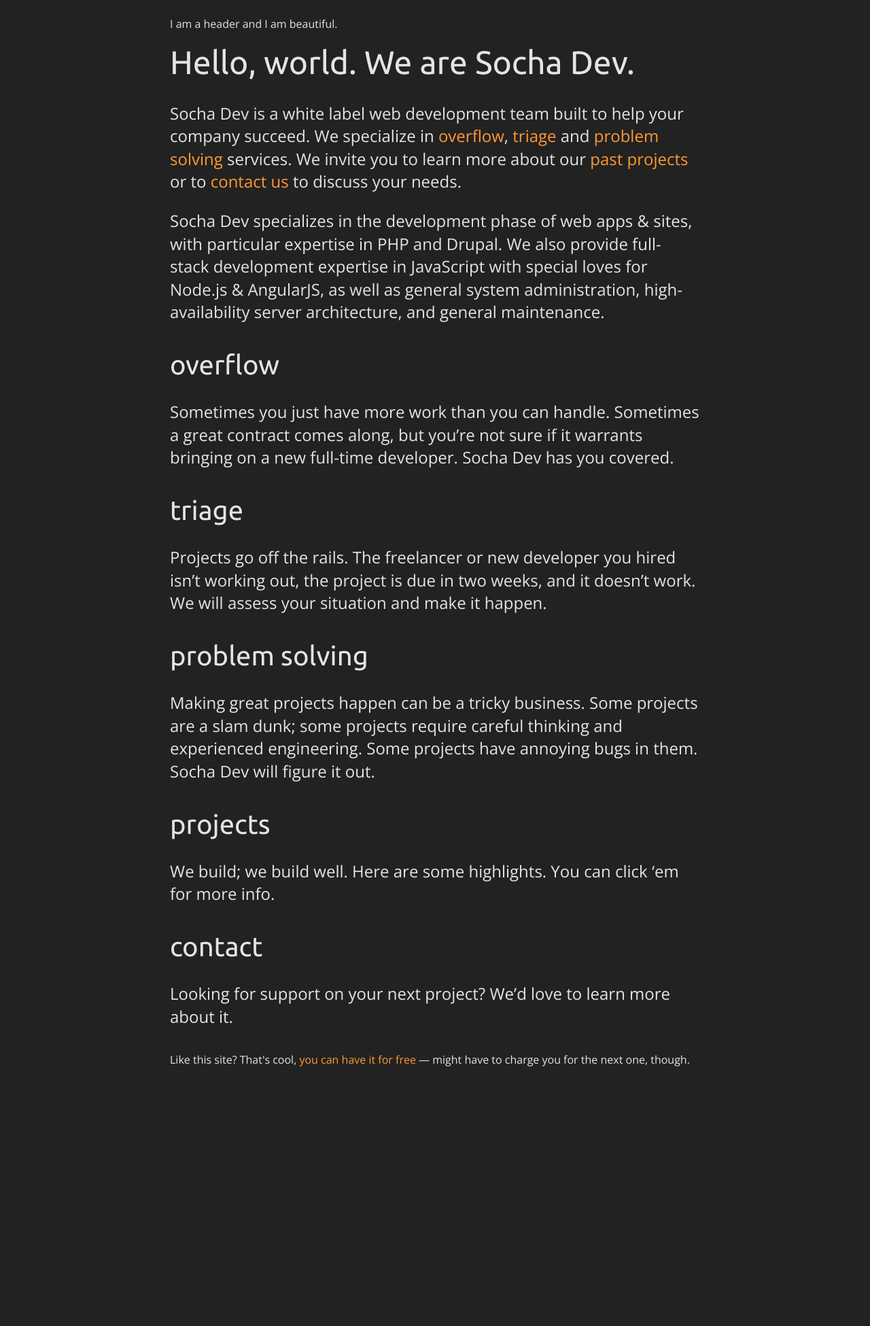
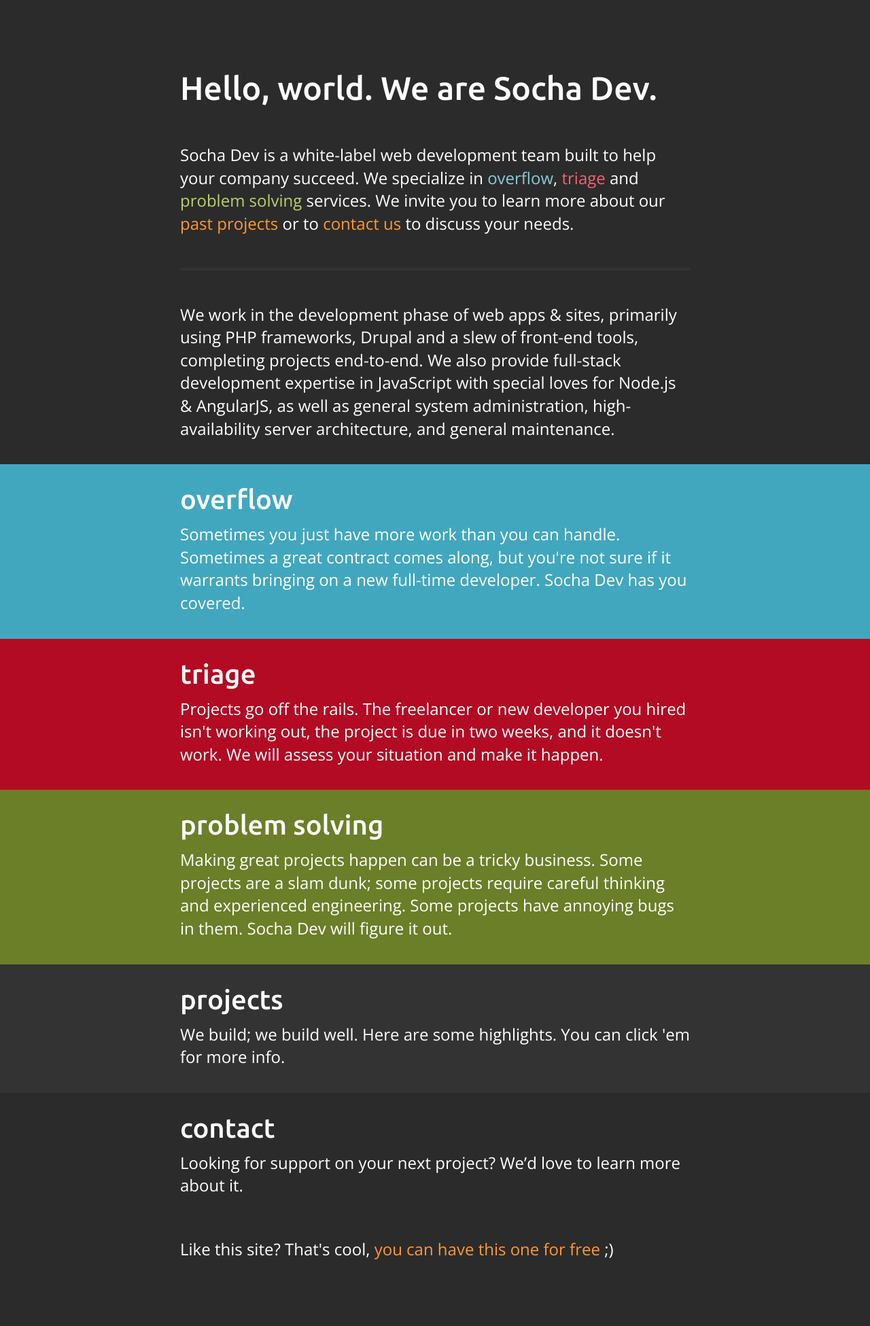
Before and after one commit to SochaDev/sochadev.github.io, a Jekyll site: the page built from index.md, in a window 1280 px wide. Shown: the whole page at 68% size. Built offline with Jekyll 4.4.1, drawn with Linux system fonts in a browser that asks for light colours; nearby versions of some CDN libraries; before the commit the page ends 1595 px from its top, so only the background shows below that.

Commit message:
Built out template and styles further.

```diff
--- a/_layouts/default.html
+++ b/_layouts/default.html
@@ -17,38 +17,48 @@
 </head>
 <body>
   <header>
-    <div>
-      I am a header and I am beautiful.
+    <div class="stripe first">
+      <div class="container">
+        <div class="columns-12">
+          <a href="/" class="top">{{ site.title }}</a>
+        </div>
+      </div>
     </div>
   </header>
   <main>
-    <section>
-      <article>
-
-<h1>{% if page.title %}{{ page.title }}{% else %}{{ site.title }}{% endif %}</h1>
+    <div class="stripe first">
+      <div class="container">
+        <div class="columns-12">
+          <h1>{% if page.title %}{{ page.title }}{% else %}{{ site.title }}{% endif %}</h1>
+        </div>
+      </div>
+    </div>
 
 {{ content }}
 
-      </article>
-    </section>
   </main>
   <footer>
-    <div>
-      Like this site? That's cool, <a href="https://github.com/SochaDev/sochadev.github.io" target="_blank">you can have it for free</a> &mdash; might have to charge you for the next one, though.
+    <div class="stripe first">
+      <div class="container">
+        <div class="columns-12">
+          Like this site? That's cool, <a href="https://github.com/SochaDev/sochadev.github.io" target="_blank">you can have this one for free</a> ;)
+        </div>
+      </div>
     </div>
   </footer>
   <script type="text/javascript" src="//ajax.googleapis.com/ajax/libs/jquery/1.11.1/jquery.min.js"></script>
   <script type="text/javascript">
   var settings = {
-    site: {
-      title: "{% if page.title %}{{ page.title }} | {% endif %}{{ site.title }}",
+    page: {
+      url: "{{ site.baseurl }}{{ page.url }}",
+      title: "{% if page.title %}{{ page.title }}{% else %}{{ site.title }}{% endif %}",
       description: "{% if page.description %}{{ page.description }}{% else %}{{ site.description }}{% endif %}"
     },
-    page: {
-      title: "{% if page.title %}{{ page.title }}{% else %}{{ site.title }}{% endif %}",
-      url: "{{ site.baseurl }}{{ page.url }}"
-    },
-    theme: { }
+    theme: {
+      animation: {
+        speed: 200
+      }
+    }
   };
   </script>
   <script type="text/javascript" src="/assets/js/app.js"></script>
--- a/assets/css/screen.css
+++ b/assets/css/screen.css
@@ -2042,23 +2042,31 @@
 $spritesheet: width height image $spritesheet-sprites;
 */
 body {
-  font-size: 16px;
+  font-size: 24px;
   line-height: 1.4;
   font-family: 'Open Sans', sans-serif;
-  color: #e4e4e4;
-  background-color: #222;
-  margin: 24px; }
-
-h1, h2, h3, p {
-  margin-bottom: 12px; }
+  color: #fff;
+  background-color: #2b2b2b;
+  margin: 24px 0;
+  padding: 0; }
+
+p {
+  margin-bottom: 12px;
+  margin-top: 0; }
+
+h1 {
+  margin: 0; }
+
+h2, h3 {
+  margin-bottom: 6px;
+  margin-top: 0; }
 
 h1, h2, h3, h4, h5 {
   font-family: 'Ubuntu', sans-serif;
-  font-weight: 400; }
+  font-weight: 500; }
 
 h1 {
-  font-size: 48px;
-  margin-top: 12px; }
+  font-size: 48px; }
 
 h2 {
   font-size: 40px;
@@ -2086,7 +2094,12 @@
 code,
 pre {
   font-family: "Bitstream Vera Sans Mono", "Consolas", "Courier", monospace;
-  color: #cb3736; }
+  color: #b20b23; }
+
+hr {
+  margin: 48px 0;
+  height: 1px;
+  border: solid 2px #333; }
 
 small {
   font-size: 12.8px; }
@@ -2103,61 +2116,63 @@
   a:hover {
     text-decoration: underline;
     color: #ffcc99; }
-
-.sprite {
-  display: inline-block;
-  margin: 12px; }
-  .sprite.bear {
-    background-image: url("../images/sprites.png");
-    background-position: -171px 0px;
-    width: 109px;
-    height: 106px; }
-  .sprite.dragon {
-    background-image: url("../images/sprites.png");
-    background-position: 0px 0px;
-    width: 161px;
-    height: 184px; }
-  .sprite.deflect {
-    background-image: url("../images/sprites.png");
-    background-position: -171px -116px;
-    width: 46px;
-    height: 46px; }
-  .sprite.sun {
-    background-image: url("../images/sprites.png");
-    background-position: 0px -194px;
-    width: 85px;
-    height: 85px; }
-
-header,
-main,
-footer {
-  max-width: 780px;
+  a.blue {
+    color: #8dcad9; }
+  a.red {
+    color: #f56176; }
+  a.green {
+    color: #bbd16e; }
+  a.gray {
+    color: #b3b3b3; }
+  a.orange {
+    color: #ffcc99; }
+
+.stripe {
+  padding: 24px; }
+  .stripe.blue {
+    background: #41a7bf; }
+  .stripe.red {
+    background: #b20b23; }
+  .stripe.green {
+    background: #6b7e28; }
+  .stripe.gray {
+    background: #333; }
+
+.container {
+  max-width: 750px;
   margin-left: auto;
   margin-right: auto; }
-  header::after,
-  main::after,
-  footer::after {
+  .container::after {
     clear: both;
     content: "";
     display: table; }
-
-header > div,
-footer > div {
+  .container .columns-12 {
     float: left;
     display: block;
     margin-right: 2.35765%;
     width: 100%; }
-  header > div:last-child,
-  footer > div:last-child {
+    .container .columns-12:last-child {
       margin-right: 0; }
 
-section {
-  float: left;
+header {
+  background: rgba(0, 0, 0, 0.6);
+  display: none;
+  height: 72px;
+  position: fixed;
+  top: 0;
+  width: 100%; }
+  header a.top {
+    color: #fff;
     display: block;
-  margin-right: 2.35765%;
-  width: 100%;
-  margin-bottom: 24px; }
-  section:last-child {
-    margin-right: 0; }
-  section article {
-    font-size: 24px; }
+    font-family: 'Ubuntu', sans-serif;
+    font-size: 48px;
+    font-weight: 500;
+    line-height: 1;
+    margin-top: -12px;
+    text-decoration: none; }
+
+main {
+  margin-top: 72px; }
+
+footer {
+  margin-bottom: 72px; }
--- a/assets/js/app.js
+++ b/assets/js/app.js
@@ -6,17 +6,44 @@
 
   'use strict';
 
-  var scrollMain = function(top) {
-    $('html, body').animate({
-      scrollTop: top
-    }, 400);
-  };
-
   var theme = {
     attach: function(context, settings) {
 
-      // Do stuff here.
+      var $header = $('header', context);
 
+      // Magical sticky header.
+      $(window)
+        .scroll(function() {
+          var height = $(window).scrollTop();
+          if (height  > $header.outerHeight()) {
+            $header.fadeIn(settings.theme.animation.speed);
+          }
+          else if ($header.is(':visible')) {
+            $header.fadeOut(settings.theme.animation.speed);
+          }
+        });
+
+      // Magical scroll-to-top.
+      $('a.top', $header)
+        .click(function(evt) {
+          evt.preventDefault();
+          settings.theme.top = 0;
+          theme.scrollMain(context, settings);
+        });
+
+      // Magical scroll-to-target.
+      $('a[href*=#]', context)
+        .click(function(evt) {
+          evt.preventDefault();
+          settings.theme.top = $(this.hash).offset().top;
+          theme.scrollMain(context, settings);
+        });
+
+    },
+    scrollMain: function(context, settings) {
+      $('html, body').animate({
+        scrollTop: settings.theme.top
+      }, settings.theme.animation.speed * 2);
     }
   };
 
--- a/index.md
+++ b/index.md
@@ -3,35 +3,78 @@
 tags: web development, full-stack JavaScript, AngularJS, Node.js, Meteor, PHP, Phalcon, Drupal
 ---
 
-Socha Dev is a white label web development team built to help your company
-succeed. We specialize in [overflow](/#overflow), [triage](/#triage) and
-[problem solving](/#problem-solving) services. We invite you to learn more about
-our [past projects](/#projects) or to [contact us](/#contact) to discuss your needs.
+<div class="stripe">
+  <div class="container">
+    <div class="columns-12">
 
-Socha Dev specializes in the development phase of web apps & sites, with
-particular expertise in PHP and Drupal. We also provide full-stack development
-expertise in JavaScript with special loves for Node.js & AngularJS, as well as
-general system administration, high-availability server architecture, and general
-maintenance.
+<p>Socha Dev is a white-label web development team built to help your company
+succeed. We specialize in <a href="#overflow" class="blue">overflow</a>,
+<a href="#triage" class="red">triage</a> and <a href="#problem-solving" class="green">problem solving</a>
+services. We invite you to learn more about our <a href="#projects">past projects</a>
+or to <a href="#contact">contact us</a> to discuss your needs.</p>
+<hr>
+<p>We work in the development phase of web apps & sites, primarily using
+PHP frameworks, Drupal and a slew of front-end tools, completing projects
+end-to-end. We also provide full-stack development expertise in JavaScript with
+special loves for Node.js & AngularJS, as well as general system administration,
+high-availability server architecture, and general maintenance.</p>
 
-## Overflow
-Sometimes you just have more work than you can handle. Sometimes a great
+    </div>
+  </div>
+</div>
+<div class="stripe blue">
+  <div class="container">
+    <div class="columns-12">
+
+<h2 id="overflow">Overflow</h2>
+<p>Sometimes you just have more work than you can handle. Sometimes a great
 contract comes along, but you're not sure if it warrants bringing on a new
-full-time developer. Socha Dev has you covered.
+full-time developer. Socha Dev has you covered.</p>
 
-## Triage
-Projects go off the rails. The freelancer or new developer you hired isn't
+    </div>
+  </div>
+</div>
+<div class="stripe red">
+  <div class="container">
+    <div class="columns-12">
+
+<h2 id="triage">Triage</h2>
+<p>Projects go off the rails. The freelancer or new developer you hired isn't
 working out, the project is due in two weeks, and it doesn't work. We will
-assess your situation and make it happen.
+assess your situation and make it happen.</p>
 
-## Problem Solving
-Making great projects happen can be a tricky business. Some projects are a slam
+    </div>
+  </div>
+</div>
+<div class="stripe green">
+  <div class="container">
+    <div class="columns-12">
+
+<h2 id="problem-solving">Problem Solving</h2>
+<p>Making great projects happen can be a tricky business. Some projects are a slam
 dunk; some projects require careful thinking and experienced engineering. Some
-projects have annoying bugs in them. Socha Dev will figure it out.
+projects have annoying bugs in them. Socha Dev will figure it out.</p>
 
-## Projects
-We build; we build well. Here are some highlights. You can click 'em for more
-info.
+    </div>
+  </div>
+</div>
+<div class="stripe gray">
+  <div class="container">
+    <div class="columns-12">
 
-## Contact
-Looking for support on your next project? We’d love to learn more about it.
+<h2 id="projects">Projects</h2>
+<p>We build; we build well. Here are some highlights. You can click 'em for more info.</p>
+
+    </div>
+  </div>
+</div>
+<div class="stripe last">
+  <div class="container">
+    <div class="columns-12">
+
+<h2 id="contact">Contact</h2>
+<p>Looking for support on your next project? We’d love to learn more about it.</p>
+
+    </div>
+  </div>
+</div>
```
Also changed, not shown: assets/sass/_global.scss (+59 -27 lines), assets/sass/_settings.scss (+7 -5 lines). Lines whose indentation alone changed are shown as unchanged.
